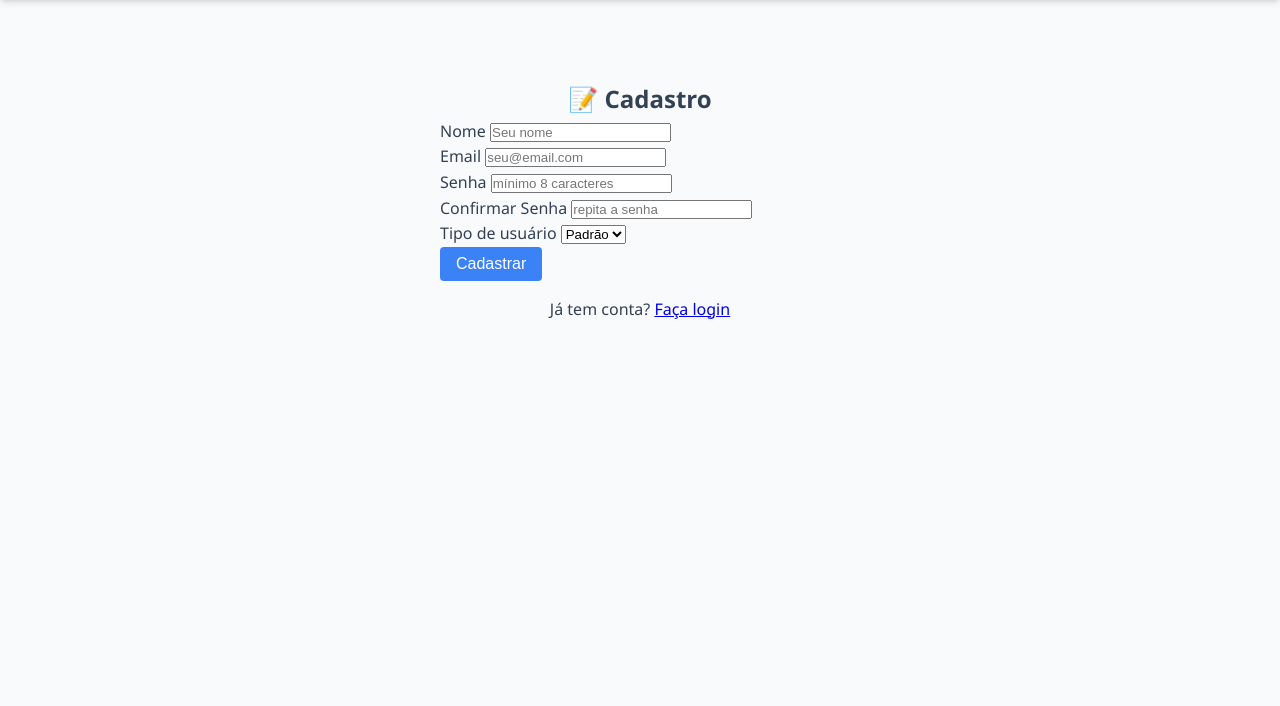
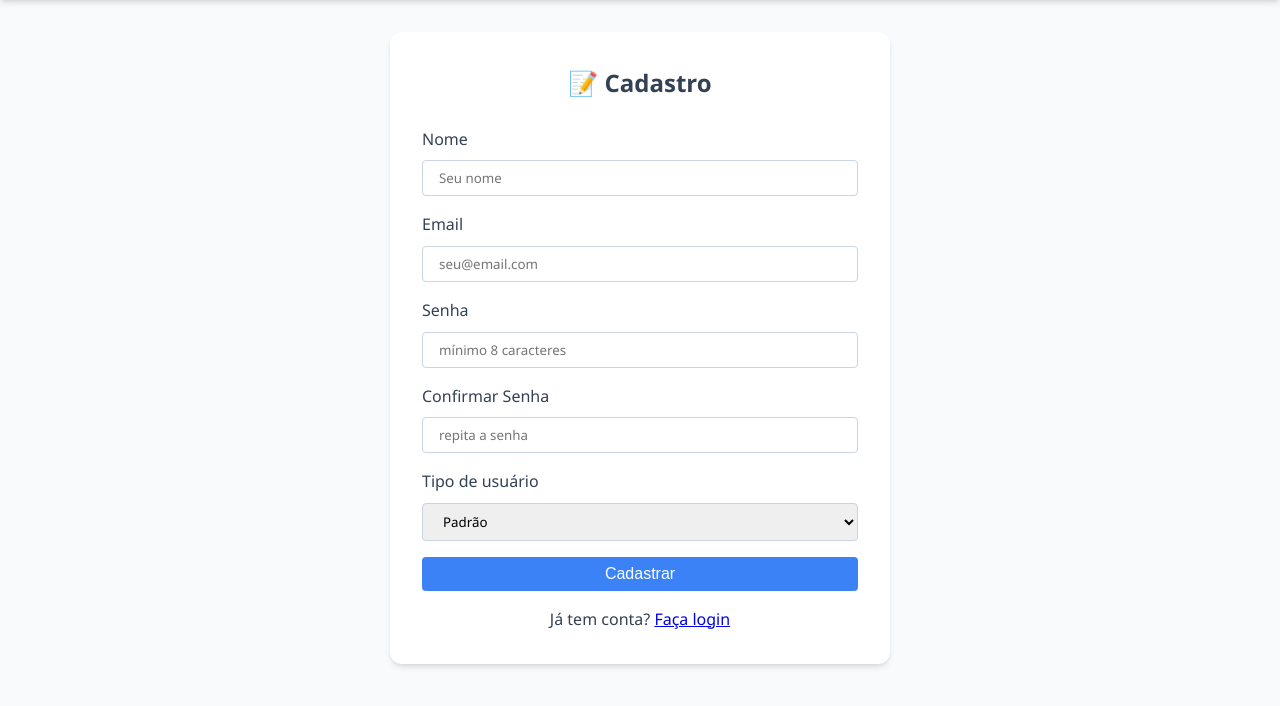
Before and after one commit to ferokatos/WeatherCards, a Python web app: template app/templates/cadastro.html in a window 1280 px wide. Shown: the part 70-776 px from the top of the page. Run offline with Jinja, Linux system fonts and the light colour scheme; the template is opened without the code that fills it, so the values that code supplies are empty.

Commit message:
Personalizando caixas de login e cadastro

```diff
--- a/app/dados.py
+++ b/app/dados.py
@@ -87,6 +87,7 @@ def remover_cidade(cidade_id):
 def listar_cidades():
     return CIDADES_SALVAS
 
+#Função que com o nome da cidade busca os dados na API
 def popular_cidades_padrao():
     """Busca e salva cidades padrão ao iniciar o app."""
 
@@ -123,6 +124,8 @@ def popular_cidades_padrao():
         except Exception as e:
             print(f"❌ Erro inesperado em {nome}: {e}")
 
+
+#!Teste local
 if __name__ == "__main__":
     print("=" * 50)
     print("🧪 TESTANDO O SISTEMA")
--- a/app/templates/cadastro.html
+++ b/app/templates/cadastro.html
@@ -2,32 +2,33 @@
 {% block titulo %}Cadastro{% endblock %}
 
 {% block conteudo %}
-<div style="max-width: 400px; margin: 5rem auto;">
-    <h2 style="text-align: center;">📝 Cadastro</h2>
+<div class="container">
+    <div class="form-container">
+        <h2 style="text-align: center; margin-bottom: 1.5rem;">📝 Cadastro</h2>
 
         <form method="POST" action="{{ url_for('auth.cadastro') }}">
 
-        <div>
+            <div class="form-group">
                 <label>Nome</label>
                 <input type="text" name="nome" placeholder="Seu nome" required>
             </div>
 
-        <div>
+            <div class="form-group">
                 <label>Email</label>
                 <input type="email" name="email" placeholder="seu@email.com" required>
             </div>
 
-        <div>
+            <div class="form-group">
                 <label>Senha</label>
                 <input type="password" name="senha" placeholder="mínimo 8 caracteres" required>
             </div>
 
-        <div>
+            <div class="form-group">
                 <label>Confirmar Senha</label>
                 <input type="password" name="confirmacao_senha" placeholder="repita a senha" required>
             </div>
 
-        <div>
+            <div class="form-group">
                 <label>Tipo de usuário</label>
                 <select name="tipo_usuario">
                     <option value="padrão">Padrão</option>
@@ -35,7 +36,7 @@
                 </select>
             </div>
 
-        <button type="submit" class="btn">Cadastrar</button>
+            <button type="submit" class="btn" style="width: 100%;">Cadastrar</button>
 
         </form>
 
@@ -44,4 +45,5 @@
             <a href="{{ url_for('auth.login') }}">Faça login</a>
         </p>
     </div>
+</div>
 {% endblock %}
```
Also changed, not shown: app/templates/login.html (+7 -5 lines). Lines whose indentation alone changed are shown as unchanged.
